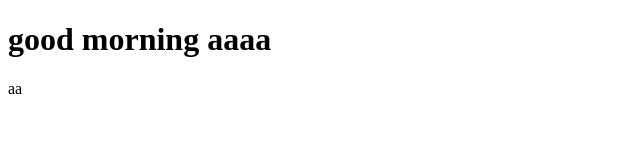
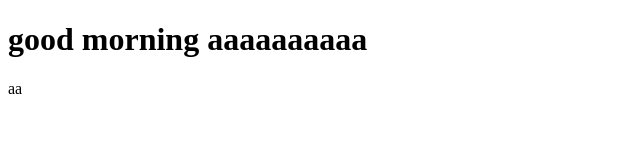
Before and after one commit to Raisndev/myFirstRepo, a plain HTML site: page index.html in a window 1280 px wide. Shown: the whole page, without its empty margins (0-640 px from the left). Drawn offline with Linux system fonts and the light colour scheme.

Commit message:
addedAAA

```diff
--- a/index.html
+++ b/index.html
@@ -7,7 +7,7 @@
     <title>Document</title>
 </head>
 <body>
-    <h1>good morning aaaa</h1>aa
+    <h1>good morning aaaaaaaaaa</h1>aa
 
 </body>
 </html>
```
